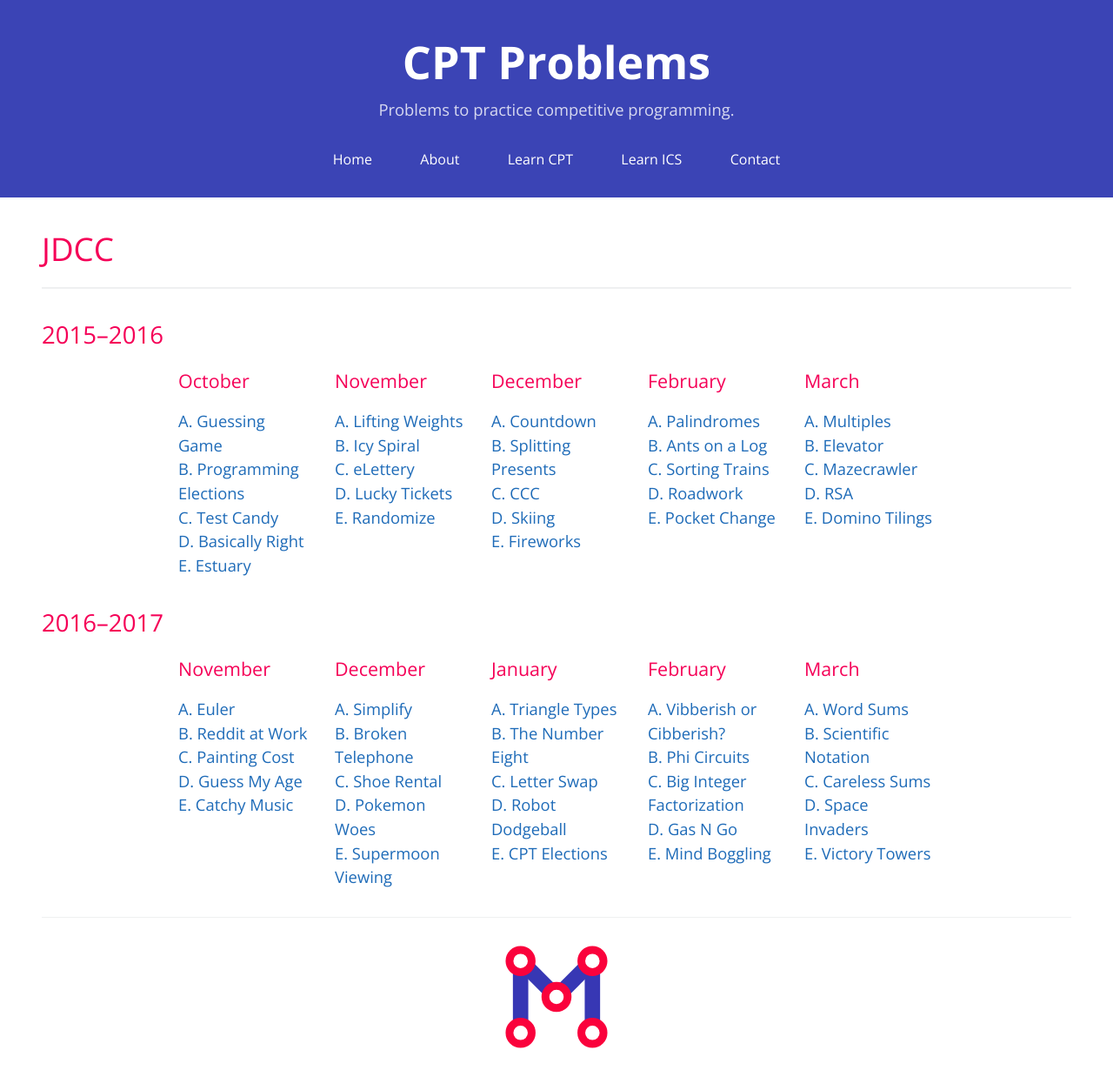
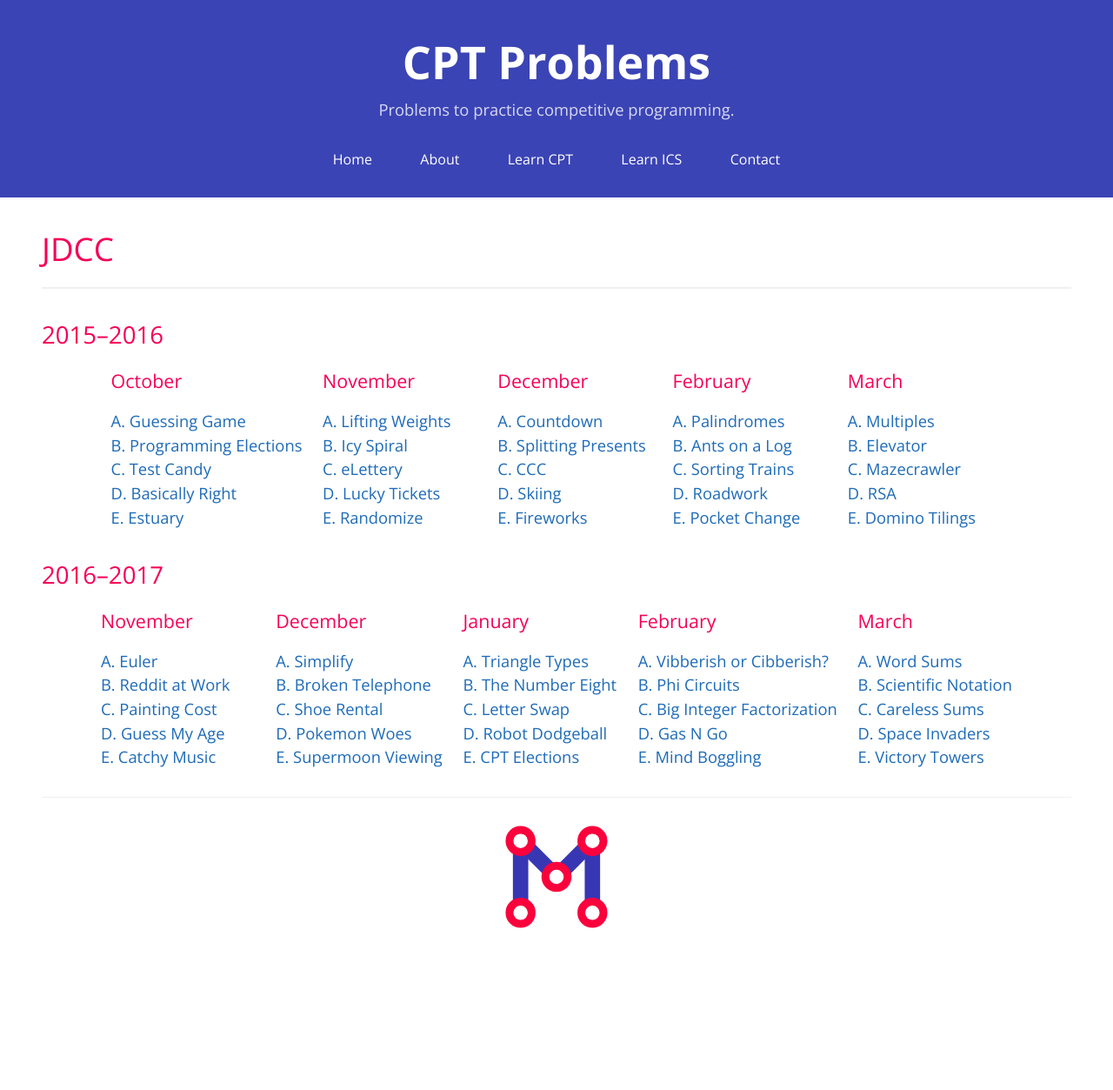
Before and after one commit to mcpt/mcpt.github.io, a Jekyll site: the page built from _cpt-problems/index.md, in a window 1280 px wide. Shown: the whole page at 87% size. Built offline with Jekyll 4.4.1, drawn with Linux system fonts in a browser that asks for light colours; after the commit the page ends 1115 px from its top, so only the background shows below that.

Commit message:
Fix flexbox behaviour across different pages.

```diff
--- a/_cpt-problems/index.md
+++ b/_cpt-problems/index.md
@@ -12,7 +12,7 @@
 ---
 
 ## 2015--2016
-<div class="page-listing-container">
+<div class="page-listing-container fixed-size">
 	{% for contest in contests %}
 		{% if contest.name == "jdcc2015" %}
 			{% assign rounds = contest.items | sort: 'round' | group_by: 'round-title' %}
@@ -30,7 +30,7 @@
 </div>
 
 ## 2016--2017
-<div class="page-listing-container">
+<div class="page-listing-container fixed-size">
 	{% for contest in contests %}
 		{% if contest.name == "jdcc2016" %}
 			{% assign rounds = contest.items | sort: 'round' | group_by: 'round-title' %}
--- a/_sass/jekyll-theme-cayman.scss
+++ b/_sass/jekyll-theme-cayman.scss
@@ -387,8 +387,11 @@
 	flex-wrap: wrap;
 	justify-content: center;
 	.page-listing {
+		margin: 0 1%;
+		min-width: 15%;
+	}
+	.page-listing.fixed-size {
 		width: 150px;
-		margin: 0 15px;
 	}
 }
 
```
